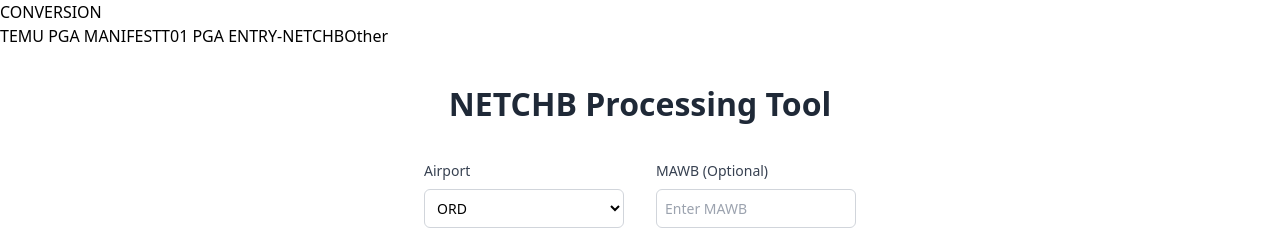
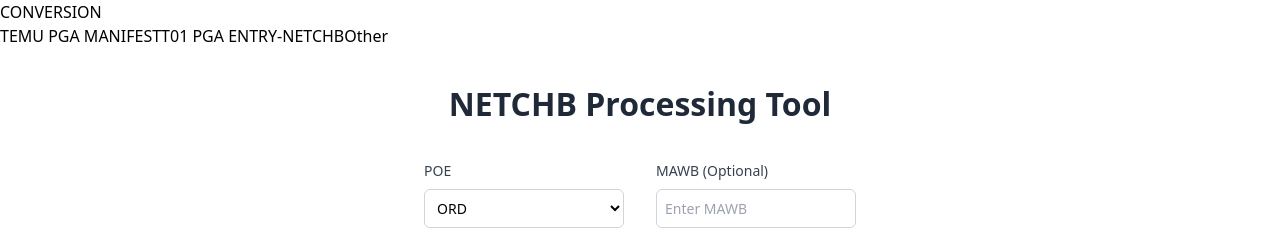
Before and after one commit to jun2369/NETCHBNEW, a React (Vite) app: page / in a window 1280 px wide. Both pictures are taken after a click on the button "T01 PGA ENTRY-NETCHB". Shown: the top 250 px of the page. Built offline with nearby package versions, Linux system fonts and the light colour scheme.

Commit message:
Update: change code

```diff
--- a/src/NETCHB.tsx
+++ b/src/NETCHB.tsx
@@ -314,7 +314,7 @@
 
       <div className="netchb-top-controls">
         <div className="netchb-airport-selector">
-          <label>Airport</label>
+          <label>POE</label>
           <select
             value={airport}
             onChange={(e) => setAirport(e.target.value)}
@@ -376,7 +376,7 @@
           className="netchb-convert-button"
           onClick={handleConvert}
         >
-          转换
+          CONVERT
         </button>
         <button
           className="netchb-reset-button"
@@ -402,7 +402,7 @@
               <tr>
                 <th>
                   <div className="netchb-th-content">
-                    <span>EntryNumber</span>
+                    <span>Entry Number</span>
                     <input
                       type="text"
                       className="netchb-filter-input"
```
